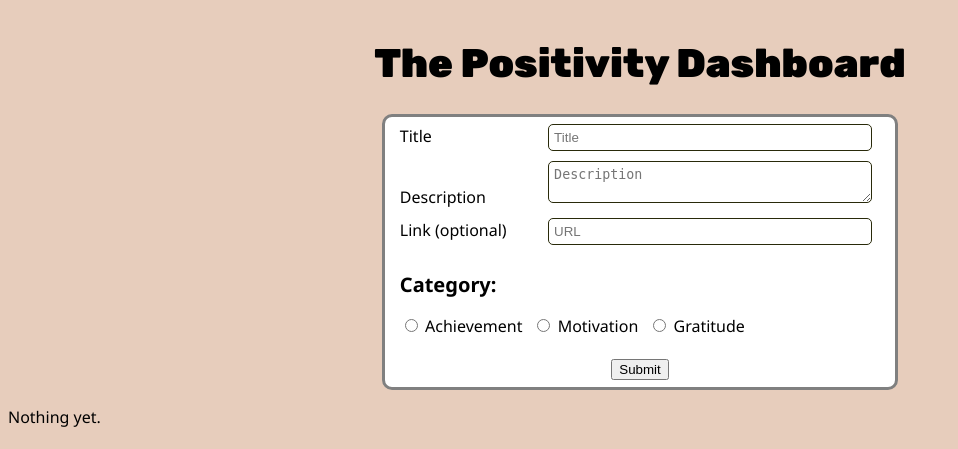
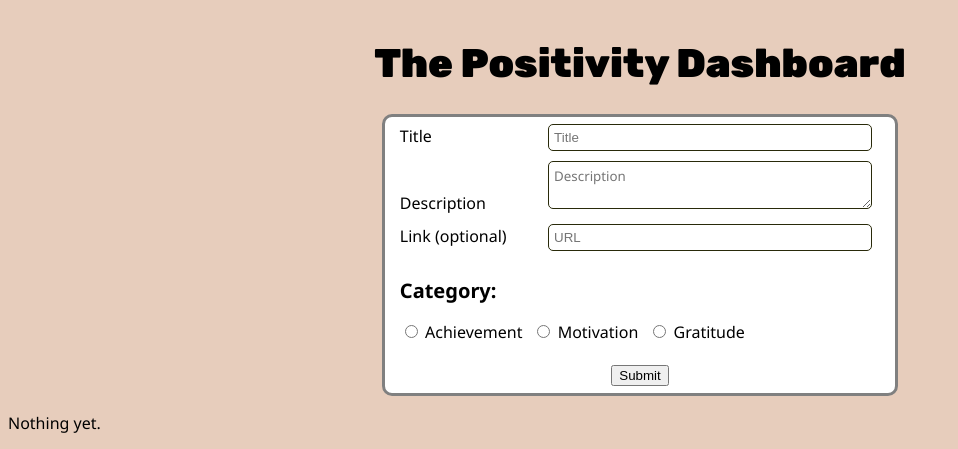
Before and after one commit to tiffanymatthe/positivitydashboard, a PHP site: page / in a window 1280 px wide. Shown: the top 449 px of the page, without its empty margins (0-958 px from the left). Run offline with PHP 8.4, Linux system fonts and the light colour scheme; data that the repository does not hold is empty; some libraries are stand-ins or nearby versions.

Commit message:
Change font of textarea

```diff
--- a/style.css
+++ b/style.css
@@ -137,3 +137,7 @@ h2 {
 .tag-box div label {
   margin-right: 10px;
 }
+
+textarea {
+    font-family: var(--body-font);
+}
```
